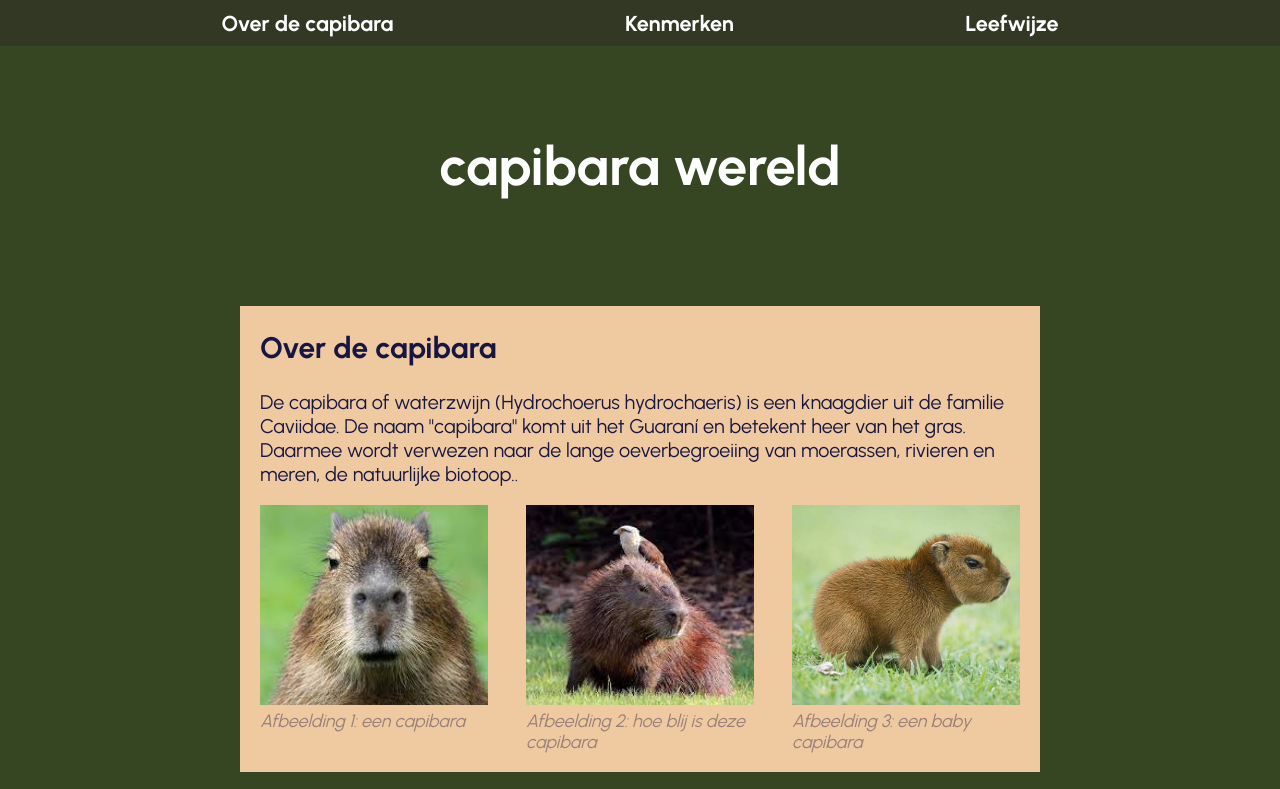
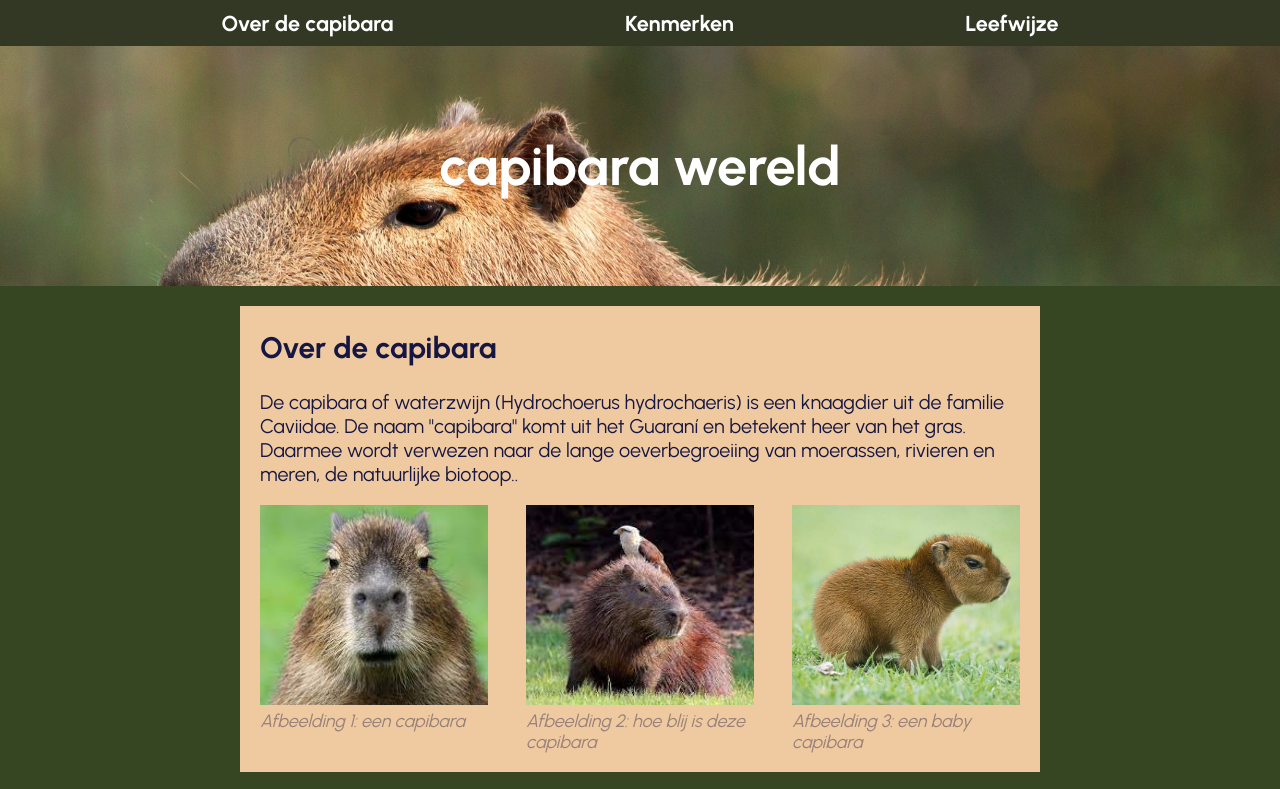
Before and after one commit to KokoDoko/capibara-wereld, a plain HTML site: page index.html in a window 1280 px wide. Shown: the top 789 px of the page. Drawn offline with Linux system fonts and the light colour scheme.

Commit message:
update header

```diff
--- a/style/style.css
+++ b/style/style.css
@@ -33,7 +33,7 @@ nav div {
 }
 
 header {
-    background-image: url(./images/header.jpg);
+    background-image: url(../images/header.jpg);
     height: 30vh;
     background-size: cover;
     background-position: center top;
```
